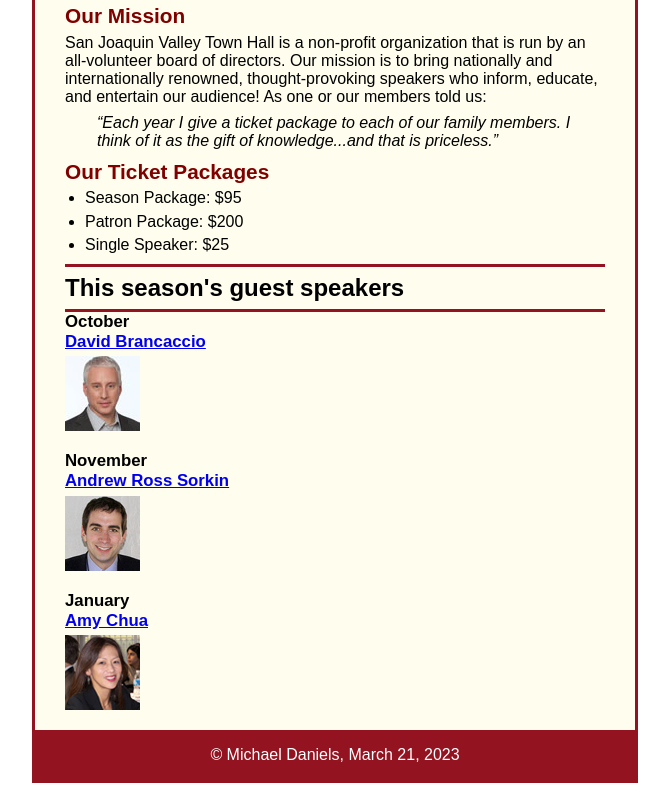
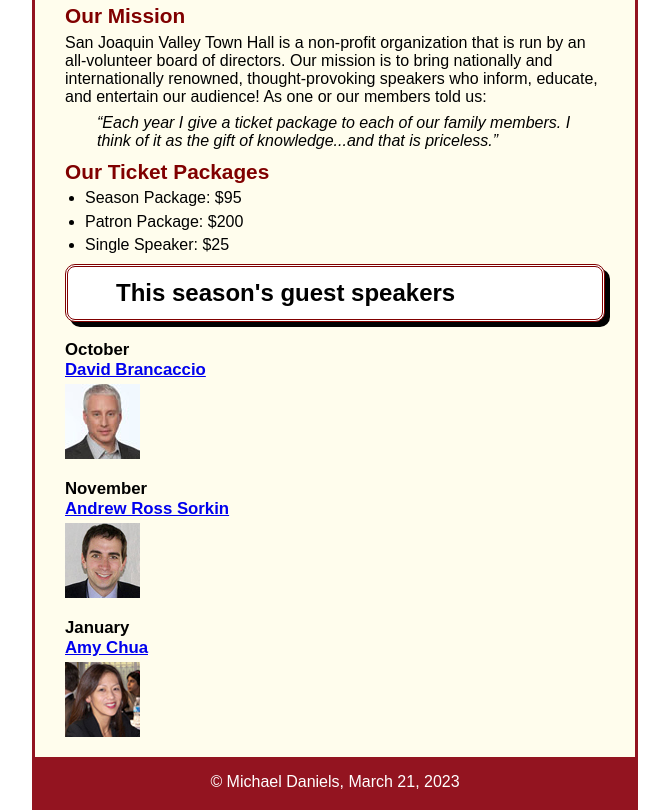
Before and after one commit to m1chaeldaniels/A09, a plain HTML site: page index.html in a window 1280 px wide. Shown: the part 129-939 px from the top of the page, without its empty margins (305-974 px from the left). Before the commit the page ends 912 px from the top, so only its background shows below. Drawn offline with Linux system fonts and the light colour scheme.

Commit message:
Committing changes

```diff
--- a/styles/c5_main.css
+++ b/styles/c5_main.css
@@ -61,11 +61,15 @@
 	padding: 0 30px;
 }
 
+
 main h1 {
 	font-size: 150%;
-	padding: .3em 0;
-	border-top: 3px solid #931420;
-	border-bottom: 3px solid #931420;
+	border: 3px double #800000;
+	margin-bottom: .75em;
+	border-radius: 10px;
+	box-shadow: 5px 5px;
+	padding: .5em 0 .5em 2em;
+	background-color: white;
 }
 main h2 {
 	color: var(--global-color-1);
```
